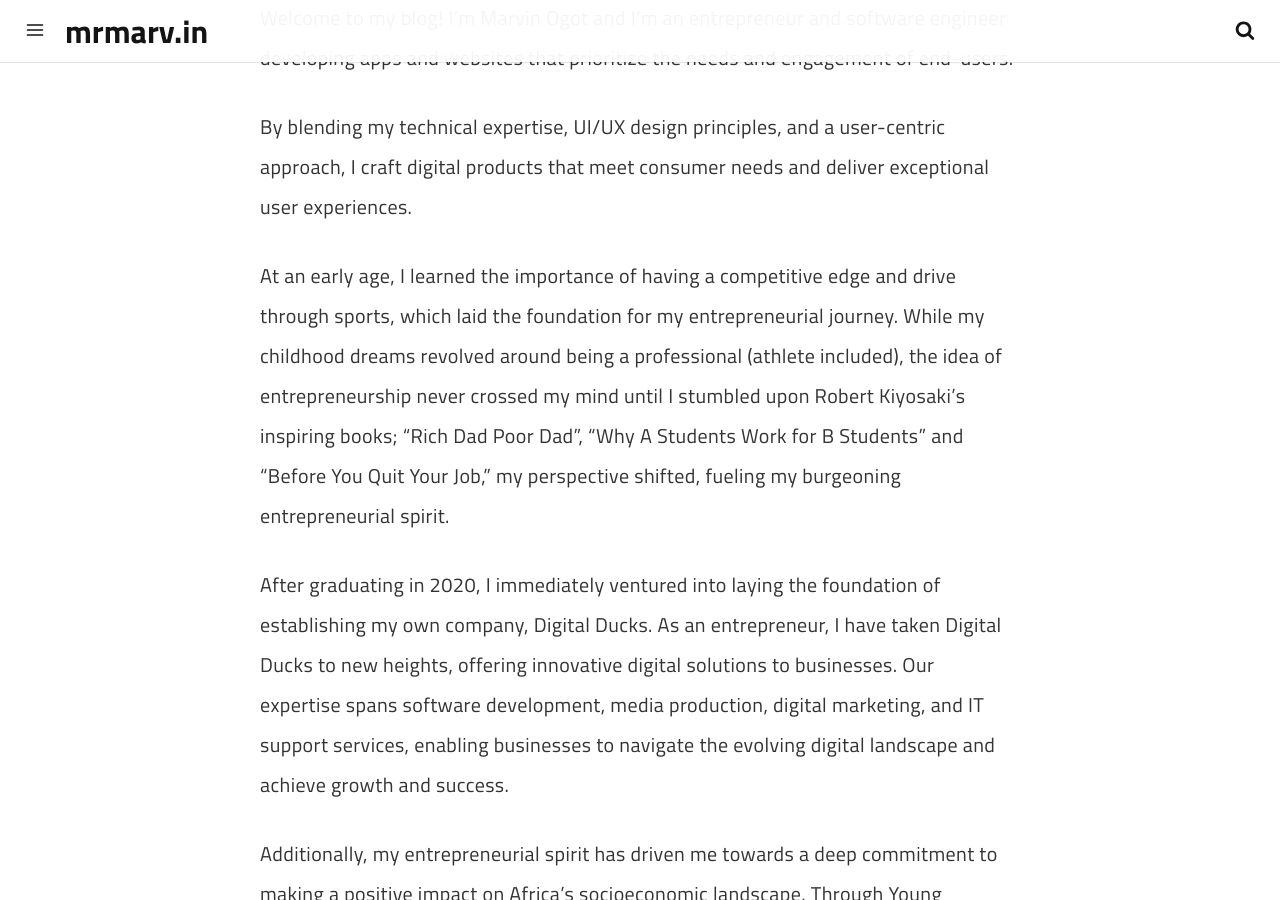
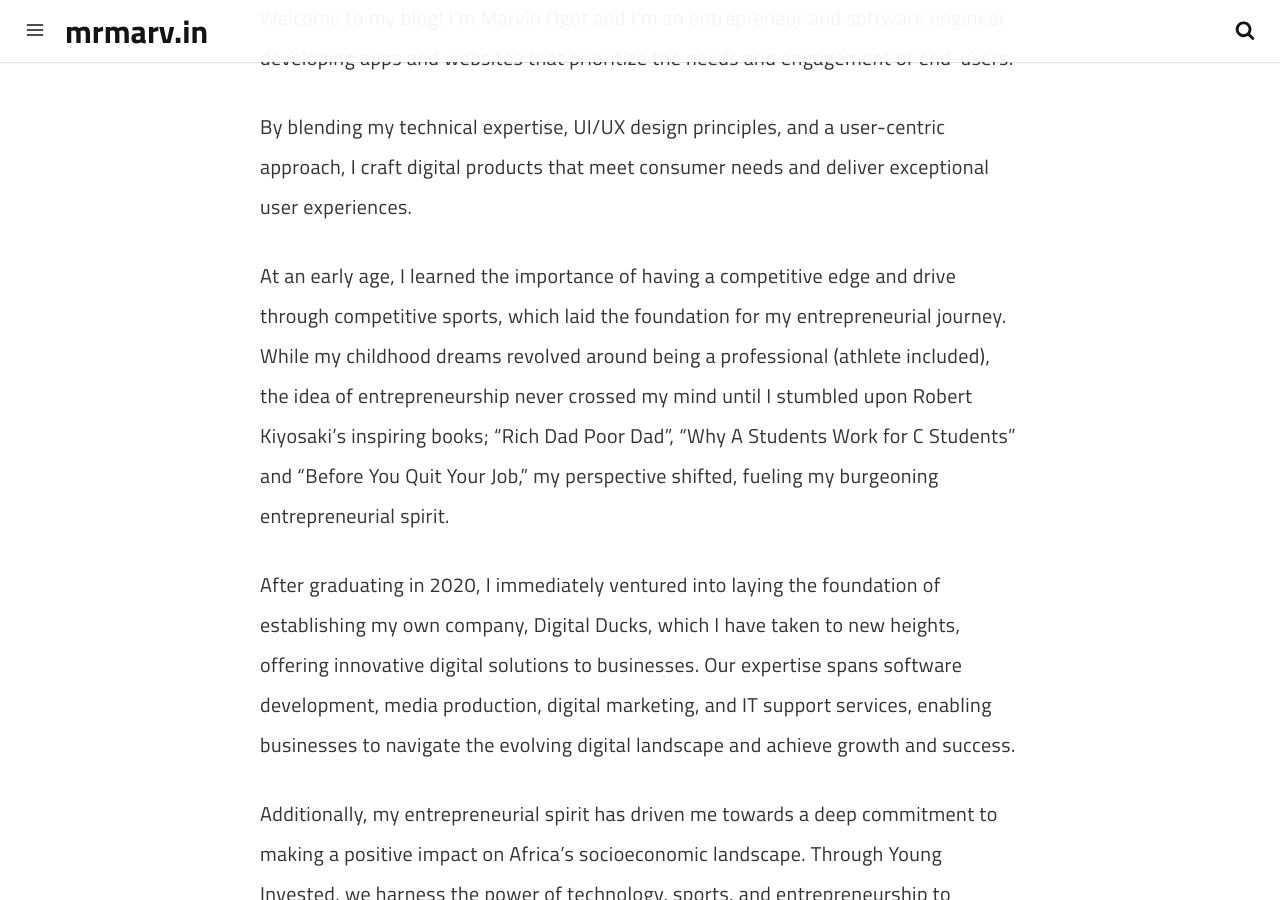
Before and after one commit to marv0/marv0.github.io, a Jekyll site: the page built from pages/about.md, in a window 1280 px wide and 900 px high, scrolled down 239 px. Built offline with Jekyll 4.4.1, drawn with Linux system fonts in a browser that asks for light colours; a script that is not in the unit is left out.

Commit message:
Update about.md

```diff
--- a/pages/about.md
+++ b/pages/about.md
@@ -12,9 +12,9 @@ Welcome to my blog! I’m Marvin Ogot and I'm an entrepreneur and software engin
 
 By blending my technical expertise, UI/UX design principles, and a user-centric approach, I craft digital products that meet consumer needs and deliver exceptional user experiences.
 
-At an early age, I learned the importance of having a competitive edge and drive through sports, which laid the foundation for my entrepreneurial journey. While my childhood dreams revolved around being a professional (athlete included), the idea of entrepreneurship never crossed my mind until I stumbled upon Robert Kiyosaki's inspiring books; "Rich Dad Poor Dad", "Why A Students Work for B Students" and "Before You Quit Your Job," my perspective shifted, fueling my burgeoning entrepreneurial spirit.
+At an early age, I learned the importance of having a competitive edge and drive through competitive sports, which laid the foundation for my entrepreneurial journey. While my childhood dreams revolved around being a professional (athlete included), the idea of entrepreneurship never crossed my mind until I stumbled upon Robert Kiyosaki's inspiring books; "Rich Dad Poor Dad", "Why A Students Work for C Students" and "Before You Quit Your Job," my perspective shifted, fueling my burgeoning entrepreneurial spirit.
 
-After graduating in 2020, I immediately ventured into laying the foundation of establishing my own company, Digital Ducks. As an entrepreneur, I have taken Digital Ducks to new heights, offering innovative digital solutions to businesses. Our expertise spans software development, media production, digital marketing, and IT support services, enabling businesses to navigate the evolving digital landscape and achieve growth and success.
+After graduating in 2020, I immediately ventured into laying the foundation of establishing my own company, Digital Ducks, which I have taken to new heights, offering innovative digital solutions to businesses. Our expertise spans software development, media production, digital marketing, and IT support services, enabling businesses to navigate the evolving digital landscape and achieve growth and success.
 
 Additionally, my entrepreneurial spirit has driven me towards a deep commitment to making a positive impact on Africa's socioeconomic landscape. Through Young Invested, we harness the power of technology, sports, and entrepreneurship to empower young people all over Kenya and act as catalysts for socioeconomic growth. Here, we provide a centralized network of young people who can connect, find mentorship, and collectively address the unique challenges faced in our communities. By leveraging the transformative power of sports, technology, and entrepreneurship, we strive to create opportunities and drive positive change.
 
```
